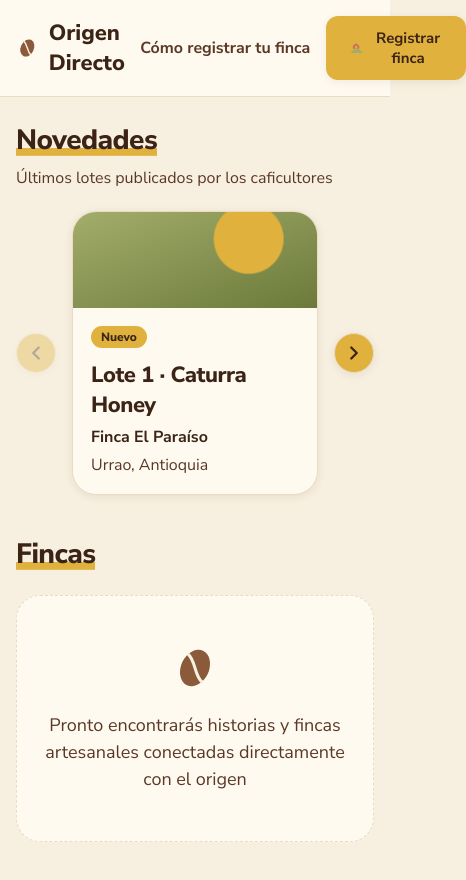
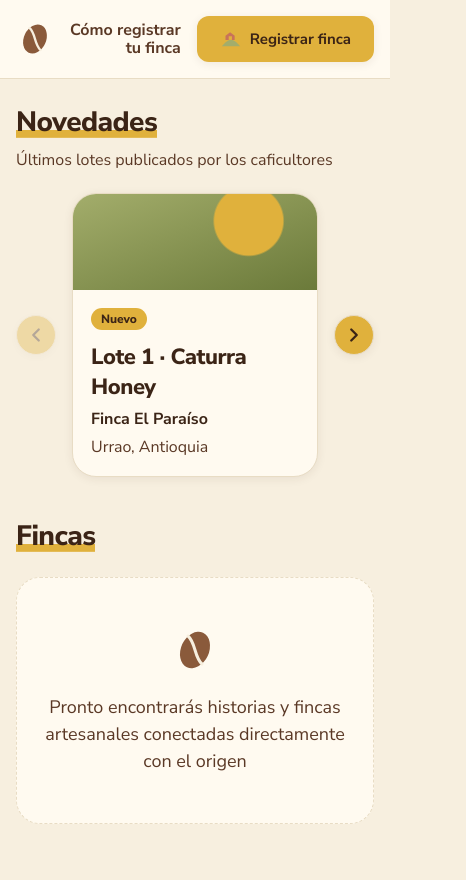
Before and after one commit to lefrancomUniandes/OrigenDirectoMVP, an Angular app: page / in a window 390 px wide. Shown: the top 880 px of the page, 466 px wide, since content can reach past the window. Built offline with nearby package versions, Linux system fonts and the light colour scheme.

Commit message:
En pantallas estrechas la barra deja solo el ícono y parte «Cómo registrar tu finca» en dos líneas, para que quepa junto al botón de registro

```diff
--- a/src/app/layout/shell/shell.html
+++ b/src/app/layout/shell/shell.html
@@ -1,10 +1,10 @@
 <header class="shell__toolbar header">
   <div class="brand">
     <svg width="38" height="38" aria-hidden="true"><use href="#i-grano" /></svg>
-    Origen Directo
+    <span class="brand__name">Origen Directo</span>
   </div>
   <div class="header__actions">
-    <a routerLink="/register">Cómo registrar tu finca</a>
+    <a routerLink="/register">Cómo registrar<br class="header__break"> tu finca</a>
     <button type="button" class="btn btn--acento" (click)="form.open.set(true)">
       <svg width="22" height="22" aria-hidden="true"><use href="#i-finca" /></svg>
       Registrar finca
--- a/src/app/layout/shell/shell.scss
+++ b/src/app/layout/shell/shell.scss
@@ -41,6 +41,10 @@
   color: var(--terracota);
 }
 
+.header__break {
+  display: none;
+}
+
 .btn {
   border: 1px solid transparent;
   border-radius: 12px;
@@ -66,4 +70,26 @@
   .header {
     padding: 16px;
   }
+
+  .brand__name {
+    position: absolute;
+    width: 1px;
+    height: 1px;
+    padding: 0;
+    margin: -1px;
+    overflow: hidden;
+    clip: rect(0, 0, 0, 0);
+    white-space: nowrap;
+    border: 0;
+  }
+
+  .header__break {
+    display: inline;
+  }
+
+  .header__actions a {
+    white-space: normal;
+    text-align: right;
+    line-height: 1.15;
+  }
 }
```
